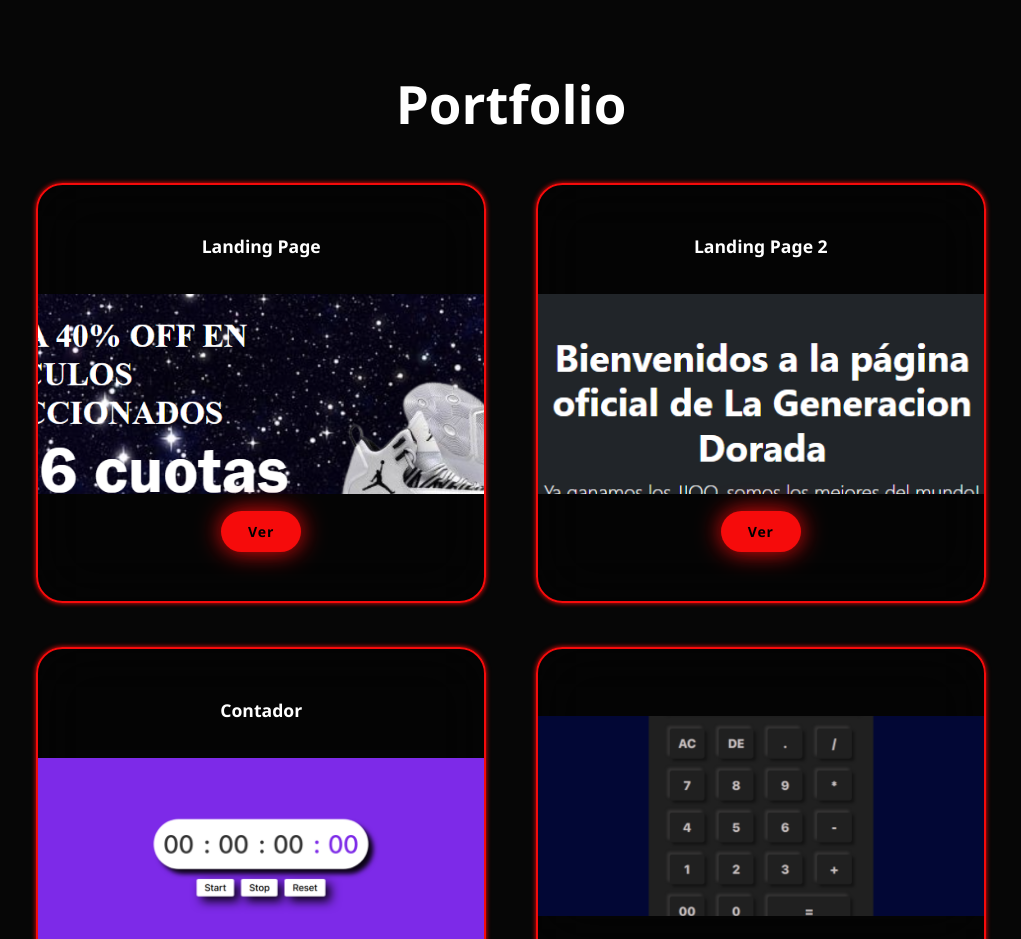
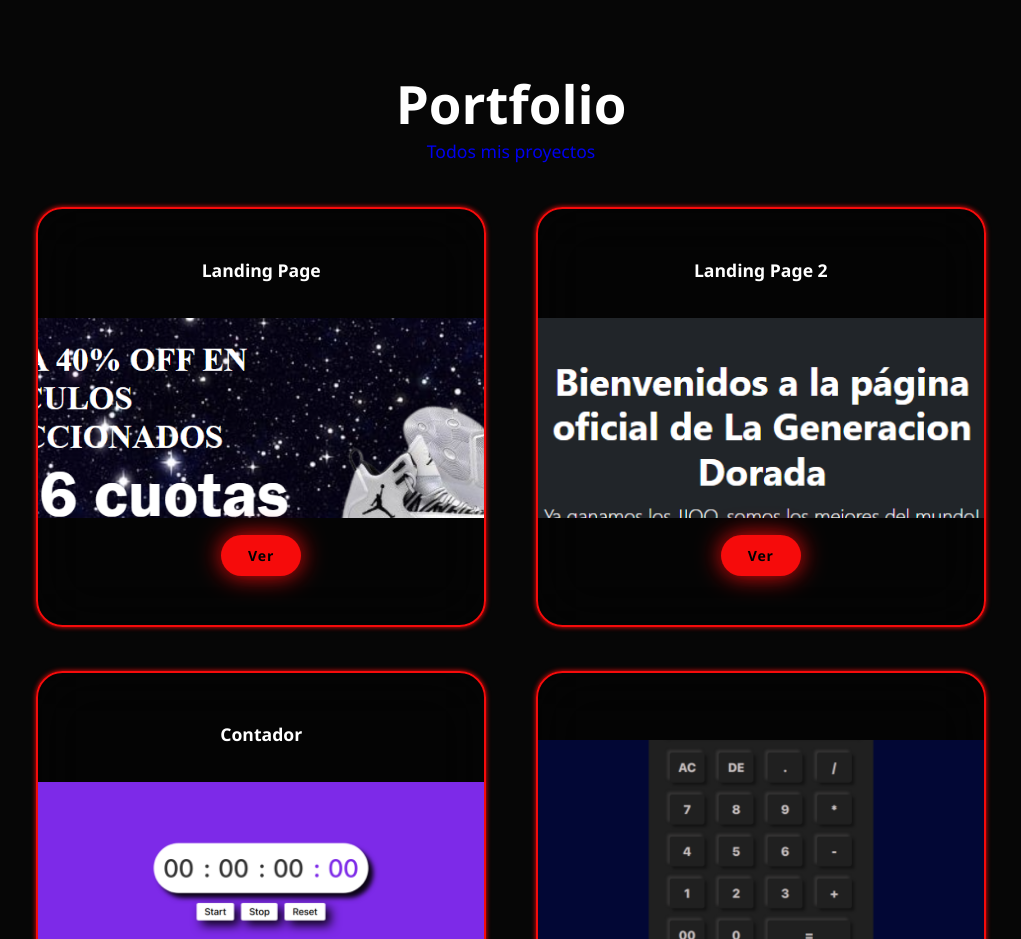
Before and after one commit to Mauri2392/portfolio, a plain HTML site: page index.html in a window 1280 px wide. Shown: the part 1620-2559 px from the top of the page, without its empty margins (129-1150 px from the left). Drawn offline with nearby package versions, Linux system fonts and the light colour scheme.

Commit message:
agregamos enlace en seccion portfolio

```diff
--- a/index.html
+++ b/index.html
@@ -95,6 +95,7 @@
       <!---------------------- Start Projects Section -------------------------------->
       <section class="projects" id="projects">
         <h2 class="heading">Portfolio</h2>
+        <a href="https://todos-mis-proyectos.vercel.app/" target="_blank"><p class="heading2">Todos mis proyectos</p></a>
         <div class="projects-box">
           <div class="project-card">
             <h3>Landing Page</h3>
--- a/styles.css
+++ b/styles.css
@@ -259,8 +259,13 @@ h3 span {
 .heading {
     text-align: center;
     font-size: 6rem;
-    margin: 5rem o;
 }
+
+.heading2 {
+    text-align: center;
+    font-size: 2rem;
+}
+
 
 .about-content h2 {
     text-align: left;
```
